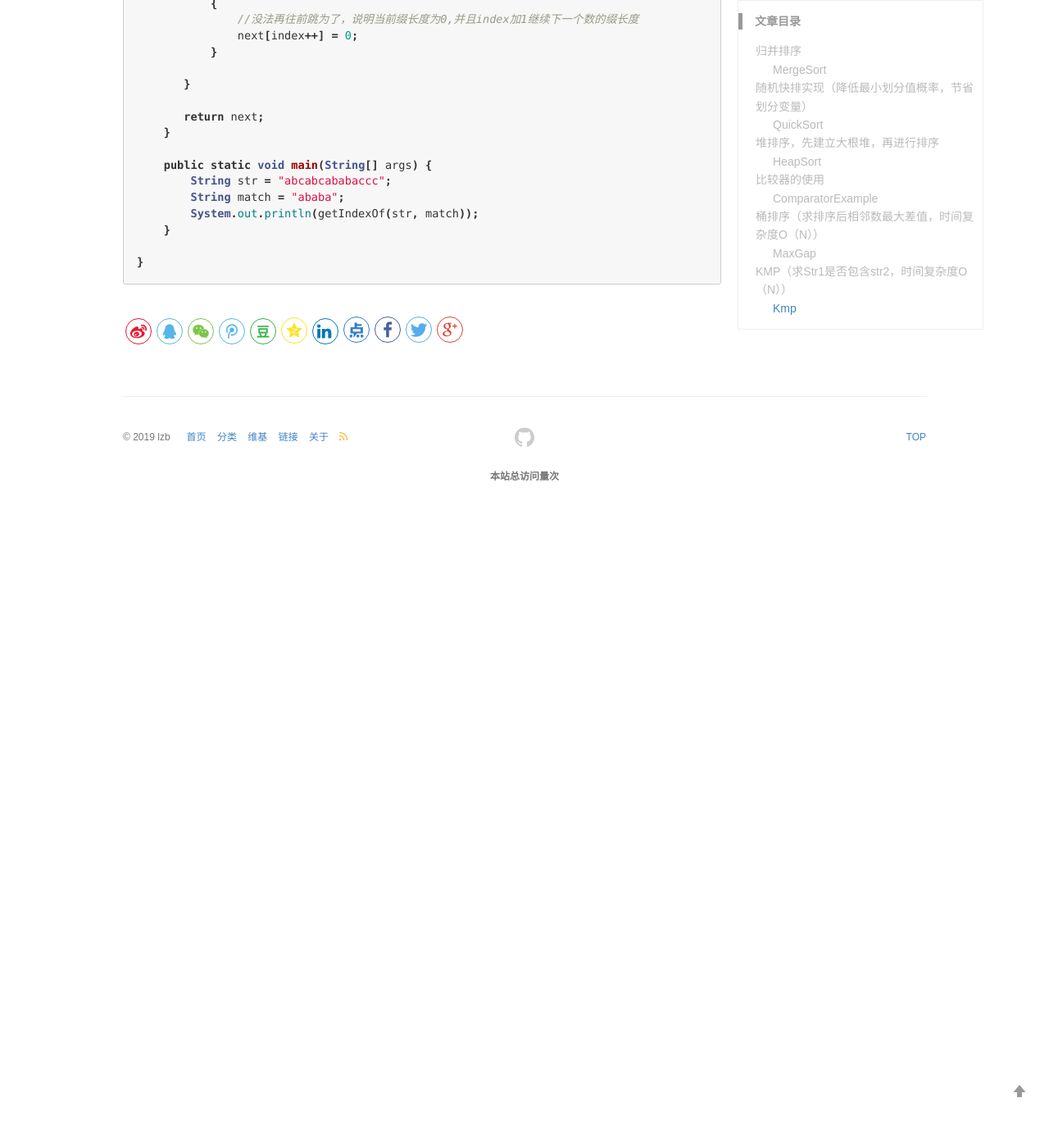
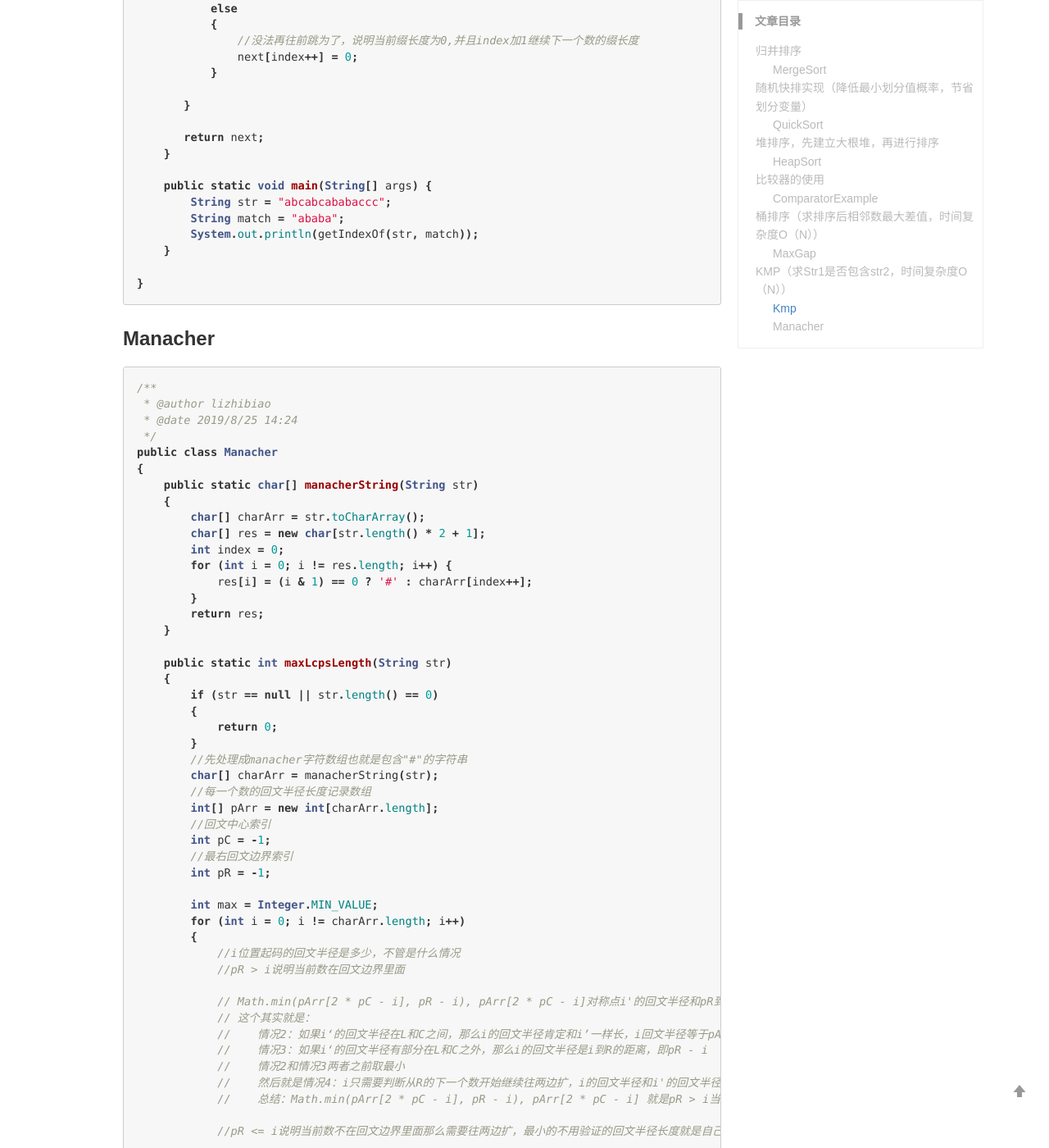
Before and after one commit to lizb0907/lizb0907.github.io, a Jekyll site: the page built from _posts/algorithm/2019-06-02-Algorithm.md, in a window 1280 px wide and 1400 px high, scrolled down 11885 px. Shown: the whole window at 82% size. Built offline with Jekyll 4.4.1, drawn with Linux system fonts in a browser that asks for light colours; comment, search, counter and statistics services are not loaded; before the commit the page ends 12515 px from its top, so only the background shows below that; some of the changed text lies outside the part shown.

Commit message:
update algorithmi 马拉车

````diff
--- a/_posts/algorithm/2019-06-02-Algorithm.md
+++ b/_posts/algorithm/2019-06-02-Algorithm.md
@@ -591,3 +591,101 @@ public class Kmp
 
 }
 ```
+
+### Manacher
+
+```java
+/**
+ * @author lizhibiao
+ * @date 2019/8/25 14:24
+ */
+public class Manacher
+{
+    public static char[] manacherString(String str)
+    {
+        char[] charArr = str.toCharArray();
+        char[] res = new char[str.length() * 2 + 1];
+        int index = 0;
+        for (int i = 0; i != res.length; i++) {
+            res[i] = (i & 1) == 0 ? '#' : charArr[index++];
+        }
+        return res;
+    }
+
+    public static int maxLcpsLength(String str)
+    {
+        if (str == null || str.length() == 0)
+        {
+            return 0;
+        }
+        //先处理成manacher字符数组也就是包含"#"的字符串
+        char[] charArr = manacherString(str);
+        //每一个数的回文半径长度记录数组
+        int[] pArr = new int[charArr.length];
+        //回文中心索引
+        int pC = -1;
+        //最右回文边界索引
+        int pR = -1;
+
+        int max = Integer.MIN_VALUE;
+        for (int i = 0; i != charArr.length; i++)
+        {
+            //i位置起码的回文半径是多少，不管是什么情况
+            //pR > i说明当前数在回文边界里面
+
+            // Math.min(pArr[2 * pC - i], pR - i), pArr[2 * pC - i]对称点i'的回文半径和pR到i的回文半径谁小就是不用验证的距离
+            // 这个其实就是：
+            //    情况2：如果i‘的回文半径在L和C之间，那么i的回文半径肯定和i’一样长，i回文半径等于pArr[2 * pC - i]
+            //    情况3：如果i‘的回文半径有部分在L和C之外，那么i的回文半径是i到R的距离，即pR - i
+            //    情况2和情况3两者之前取最小
+            //    然后就是情况4：i只需要判断从R的下一个数开始继续往两边扩，i的回文半径和i'的回文半径相等，所以随便取一个就可以
+            //    总结：Math.min(pArr[2 * pC - i], pR - i), pArr[2 * pC - i] 就是pR > i当前数在回文边界里面，最小的不用验证的距离
+
+            //pR <= i说明当前数不在回文边界里面那么需要往两边扩，最小的不用验证的回文半径长度就是自己本身所以就是1
+
+            //pArr[i] = pR > i ? Math.min(pArr[2 * pC - i], pR - i) : 1;
+            // 这个求得就是每个数起码的回文半径长度，现在只是为了code的短减少分支，整合在一起了，否则需要写4个分支
+            pArr[i] = pR > i ? Math.min(pArr[2 * pC - i], pR - i) : 1;
+
+            //继续判断能不能扩，能扩多远？
+            //判断是否越界i + pArr[i] < charArr.length && i - pArr[i] > -1
+            while (i + pArr[i] < charArr.length && i - pArr[i] > -1)
+            {
+                //如果没有越界，判断新的边界是否相等，如果相等回文边界加1
+                //当前数i的索引 + 当前数回文半径长度pArr[i] = 等于回文半径右边界的下一索引，也就是新的右边界
+                //当前数i的索引 - 当前数回文半径长度pArr[i] = 等于回文半径左边界的前一索引，也就是新的左边界
+                if (charArr[i + pArr[i]] == charArr[i - pArr[i]])
+                {
+                    pArr[i]++;
+                }
+                else
+                {
+                    break;
+                }
+            }
+
+            //如果当前数的最右回文半径边界大于当前记录的最右回文边界，需要更新最右回文边界值和回文中心索引
+            if (i + pArr[i] > pR)
+            {
+                pR = i + pArr[i];
+                pC = i;
+            }
+
+            //记录着整个全局的最大回文半径长度值，更新
+            max = Math.max(max, pArr[i]);
+        }
+
+        //#a#b#c#1#2#3#4#3#2#1#a#b#
+        //每一个数的回文半径长度记录包含了“#”符号，所以pArr[i] - 1刚好就是回文子串
+        //例如pArr[13] == 8, 即上面那个数字4的回文半径长度是8，回文半径里包含了“#”符号，减1刚好等于回文子串长度
+        return max - 1;
+    }
+
+    public static void main(String[] args)
+    {
+        String str1 = "abc1234321ab";
+        System.out.println(maxLcpsLength(str1));
+
+    }
+}
+```
````
